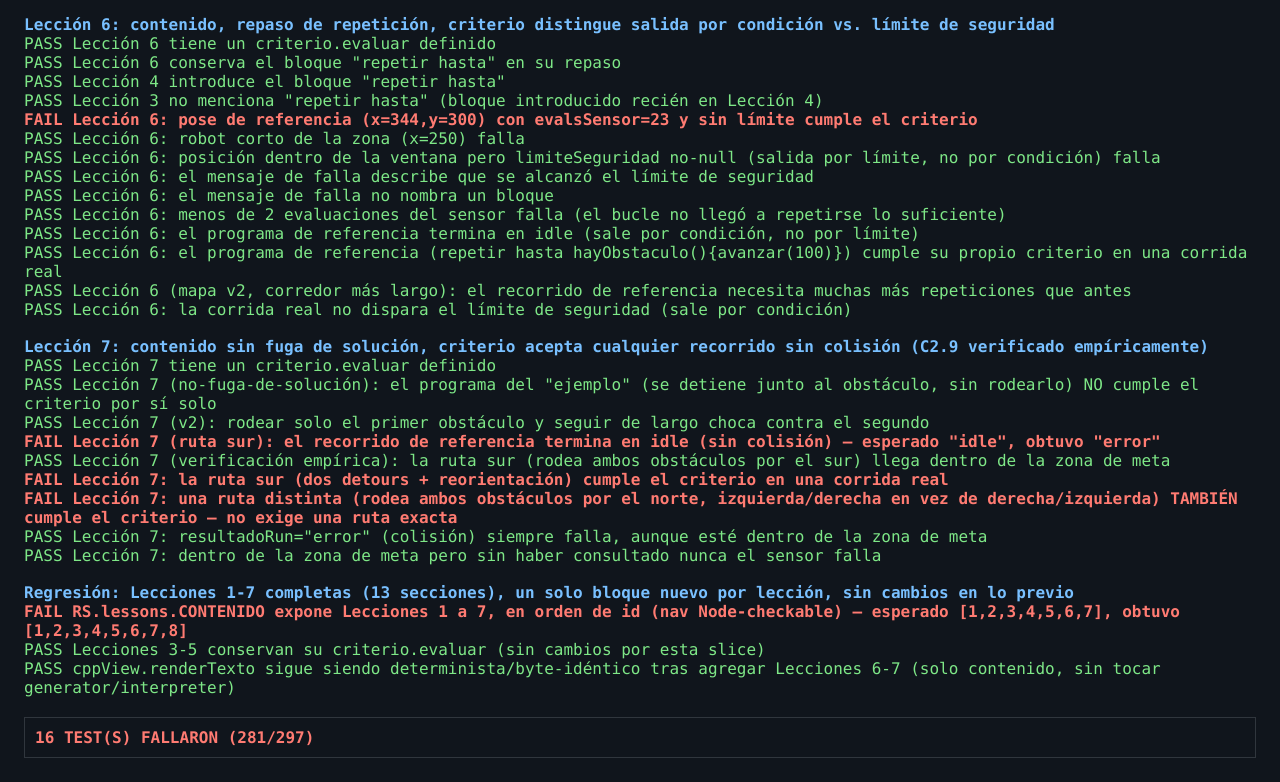
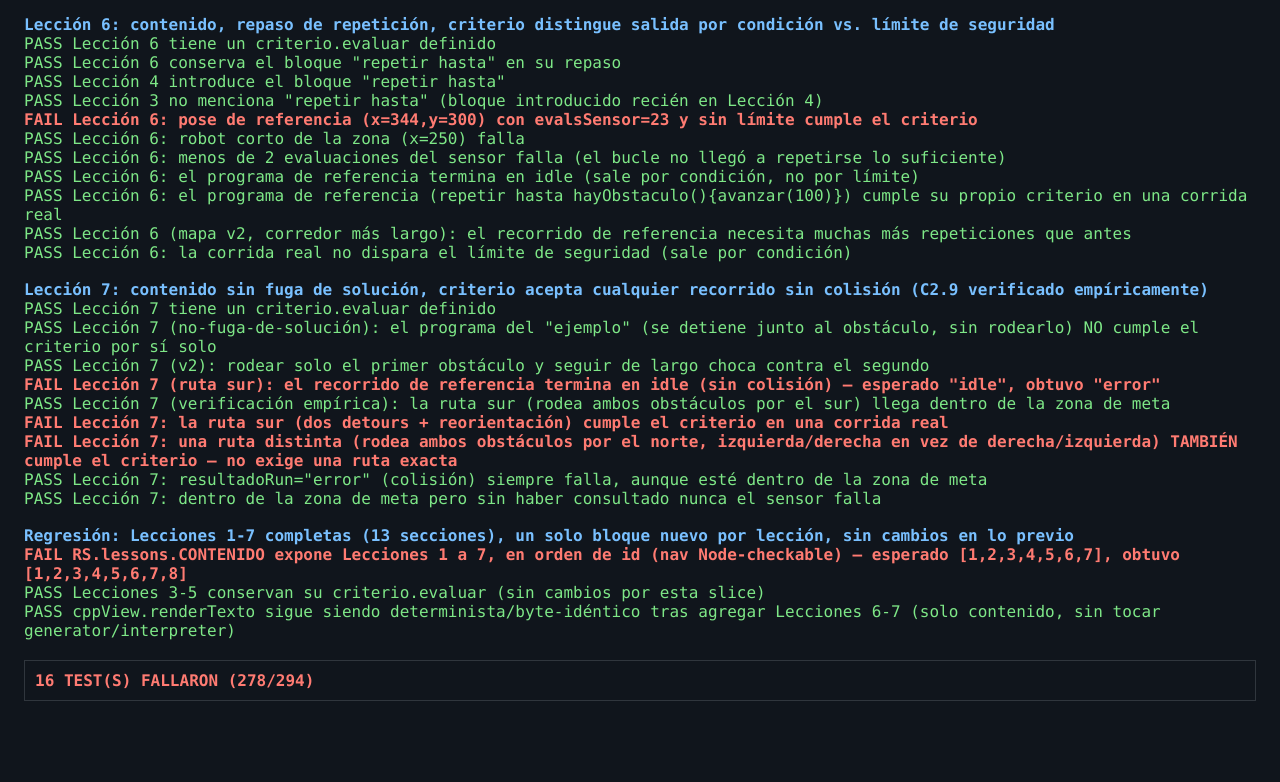
Before and after one commit to lucasmatiasdev/Robot-Simulator, a plain HTML site: page blockly-simulator/tests/test.html in a window 1280 px wide. Shown: the part 6037-6819 px from the top of the page. After the commit the page ends 6762 px from the top, so only its background shows below. Drawn offline with Linux system fonts and the light colour scheme.

Commit message:
refactor(lessons): remove dead safety-limit branches

```diff
--- a/blockly-simulator/src/lessons/content.js
+++ b/blockly-simulator/src/lessons/content.js
@@ -1176,18 +1176,15 @@
         evaluar: function (snapshot) {
           if (!snapshot || !snapshot.estado || !snapshot.metricas) return false;
           var m = snapshot.metricas;
-          if (m.evalsSensor < 2 || m.limiteSeguridad !== null) return false;
+          if (m.evalsSensor < 2) return false;
           return dentroDeMeta(MAPA_LECCION_6.meta, snapshot.estado.x, snapshot.estado.y);
         },
         describir: function (snapshot, ok) {
           if (!snapshot || !snapshot.estado) return null;
           var x = Math.round(snapshot.estado.x);
-          var m = snapshot.metricas || { evalsSensor: 0, limiteSeguridad: null };
+          var m = snapshot.metricas || { evalsSensor: 0 };
           if (ok) {
             return 'El robot repitió el paso hasta detectar el muro con su sensor y se detuvo en x=' + x + 'px, dentro de la zona de meta.';
-          }
-          if (m.limiteSeguridad) {
-            return 'El robot alcanzó el límite de seguridad del bucle sin que la condición llegara a cumplirse.';
           }
           if (m.evalsSensor < 2) {
             return 'El robot terminó su ejecución habiendo consultado el sensor menos de dos veces: el bucle no llegó a repetirse lo suficiente.';
@@ -1219,19 +1216,16 @@
         evaluar: function (snapshot) {
           if (!snapshot || !snapshot.estado || !snapshot.metricas) return false;
           var m = snapshot.metricas;
-          if (m.evalsSensor < 1 || m.limiteSeguridad !== null || m.cambiosVariable < 2) return false;
+          if (m.evalsSensor < 1 || m.cambiosVariable < 2) return false;
           return dentroDeMeta(MAPA_LECCION_7.meta, snapshot.estado.x, snapshot.estado.y);
         },
         describir: function (snapshot, ok) {
           if (!snapshot || !snapshot.estado) return null;
           var x = Math.round(snapshot.estado.x);
           var y = Math.round(snapshot.estado.y);
-          var m = snapshot.metricas || { evalsSensor: 0, limiteSeguridad: null, cambiosVariable: 0 };
+          var m = snapshot.metricas || { evalsSensor: 0, cambiosVariable: 0 };
           if (ok) {
             return 'El robot recorrió los tres pasillos usando variables para recordar el tramo y la dirección, y llegó a la zona de meta (x=' + x + 'px, y=' + y + 'px).';
-          }
-          if (m.limiteSeguridad) {
-            return 'El robot alcanzó el límite de seguridad de un bucle: revisa que el contador cambie en cada pasada para que la condición llegue a cumplirse.';
           }
           if (!m.evalsSensor) {
             return 'El robot terminó su ejecución sin haber consultado nunca su sensor para detectar el final de cada pasillo.';
@@ -1266,18 +1260,15 @@
         evaluar: function (snapshot) {
           if (!snapshot || !snapshot.estado || !snapshot.metricas) return false;
           var m = snapshot.metricas;
-          if (m.evalsSensor < 1 || m.limiteSeguridad !== null) return false;
+          if (m.evalsSensor < 1) return false;
           return dentroDeMeta(MAPA_LECCION_8.meta, snapshot.estado.x, snapshot.estado.y);
         },
         describir: function (snapshot, ok) {
           if (!snapshot || !snapshot.estado) return null;
           var x = Math.round(snapshot.estado.x);
-          var m = snapshot.metricas || { evalsSensor: 0, limiteSeguridad: null };
+          var m = snapshot.metricas || { evalsSensor: 0 };
           if (ok) {
             return 'El robot recorrió el circuito, usó su sensor para decidir dónde girar y llegó a la zona de meta (x=' + x + 'px) sin chocar.';
-          }
-          if (m.limiteSeguridad) {
-            return 'El robot alcanzó el límite de seguridad de un bucle sin resolver la condición durante el recorrido.';
           }
           if (!m.evalsSensor) {
             return 'El robot terminó su ejecución sin haber consultado nunca su sensor durante el recorrido.';
--- a/blockly-simulator/tests/test.html
+++ b/blockly-simulator/tests/test.html
@@ -1177,15 +1177,6 @@
     });
     assert(fallaCortoL6.ok === false, 'Lección 6: robot corto de la zona (x=250) falla');
 
-    // --- Fails when limiteSeguridad is non-null (cap-driven exit), EVEN IF position matches ---
-    var fallaLimiteL6 = RS.lessons.check.evaluar(leccion6, {
-      estado: { x: 344, y: 300 }, resultadoRun: 'idle',
-      metricas: { evalsSensor: 1000, limiteSeguridad: { blockId: 'rh1', iteraciones: 1000 } }
-    });
-    assert(fallaLimiteL6.ok === false, 'Lección 6: posición dentro de la ventana pero limiteSeguridad no-null (salida por límite, no por condición) falla');
-    assert(fallaLimiteL6.observado.indexOf('límite') !== -1 || fallaLimiteL6.observado.indexOf('limite') !== -1, 'Lección 6: el mensaje de falla describe que se alcanzó el límite de seguridad');
-    assert(fallaLimiteL6.observado.toLowerCase().indexOf('bloque') === -1, 'Lección 6: el mensaje de falla no nombra un bloque');
-
     var fallaSinSensorL6 = RS.lessons.check.evaluar(leccion6, {
       estado: { x: 344, y: 300 }, resultadoRun: 'idle', metricas: { evalsSensor: 1, limiteSeguridad: null }
     });
```
